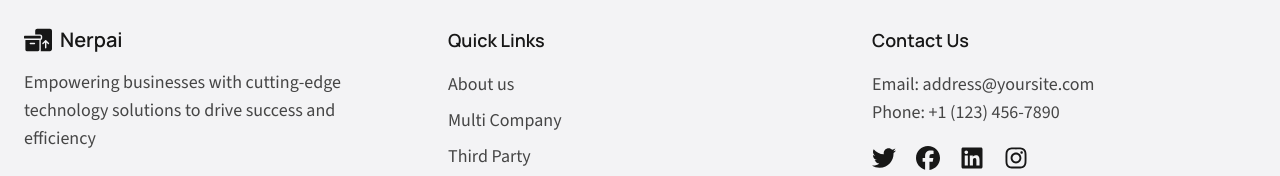
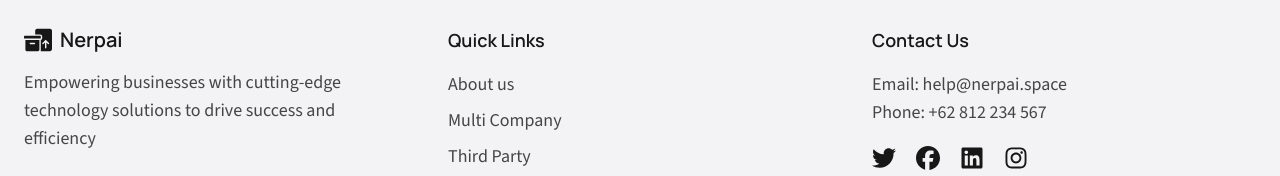
Before and after one commit to virdausa/nerpai-landing, a Next.js app: page / in a window 1280 px wide. Shown: the part 6108-6284 px from the top of the page. Built offline with nearby package versions, Linux system fonts and the light colour scheme.

Commit message:
feat: adjust footer

```diff
--- a/src/data/footer.ts
+++ b/src/data/footer.ts
@@ -35,15 +35,15 @@ export const footerDetails: {
       url: "#sponsor",
     },
   ],
-  email: "address@yoursite.com",
-  telephone: "+1 (123) 456-7890",
+  email: "help@nerpai.space",
+  telephone: "+62 812 234 567",
   socials: {
     // github: 'https://github.com',
     // x: 'https://twitter.com/x',
-    twitter: "https://twitter.com/Twitter",
+    twitter: "https://x.com/firdausa_com",
     facebook: "https://facebook.com",
     // youtube: 'https://youtube.com',
-    linkedin: "https://www.linkedin.com",
+    linkedin: "https://www.linkedin.com/company/nerpai/",
     // threads: 'https://www.threads.net',
     instagram: "https://www.instagram.com",
   },
```
